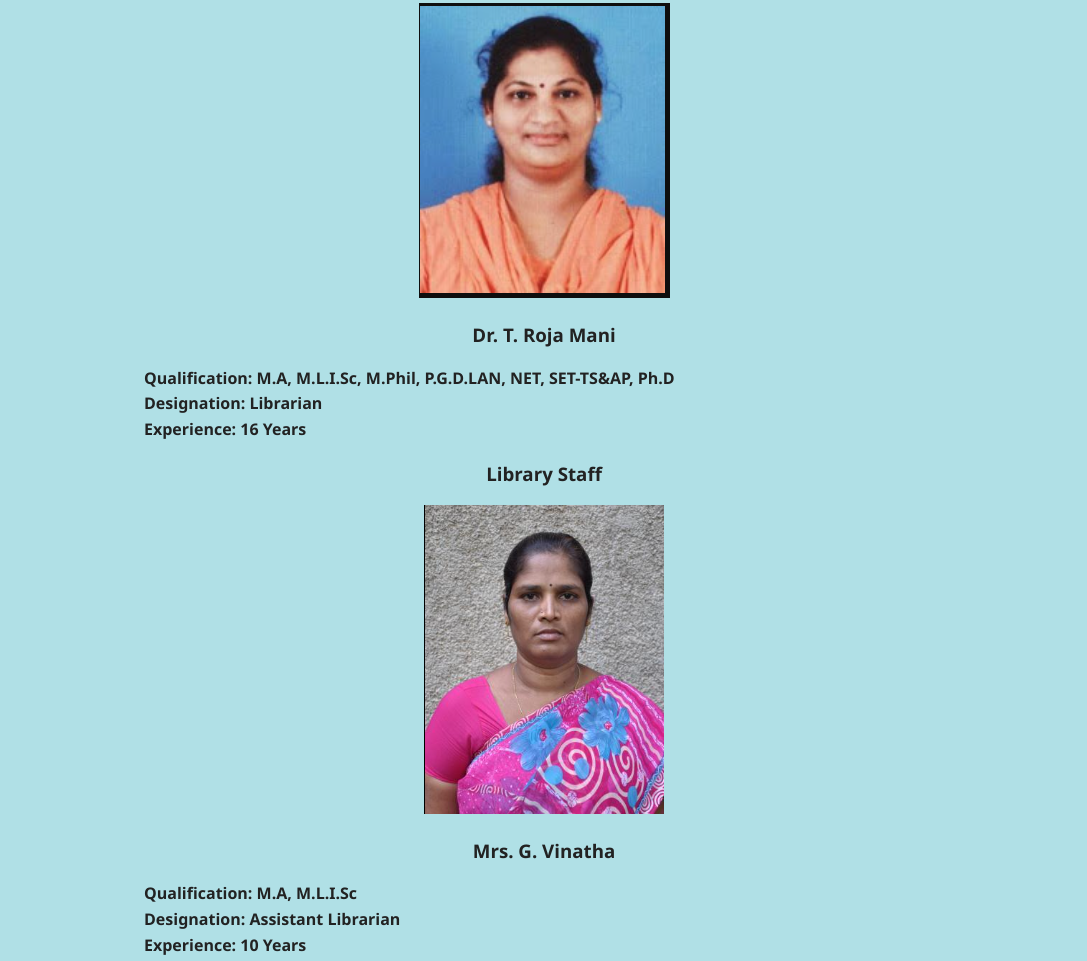
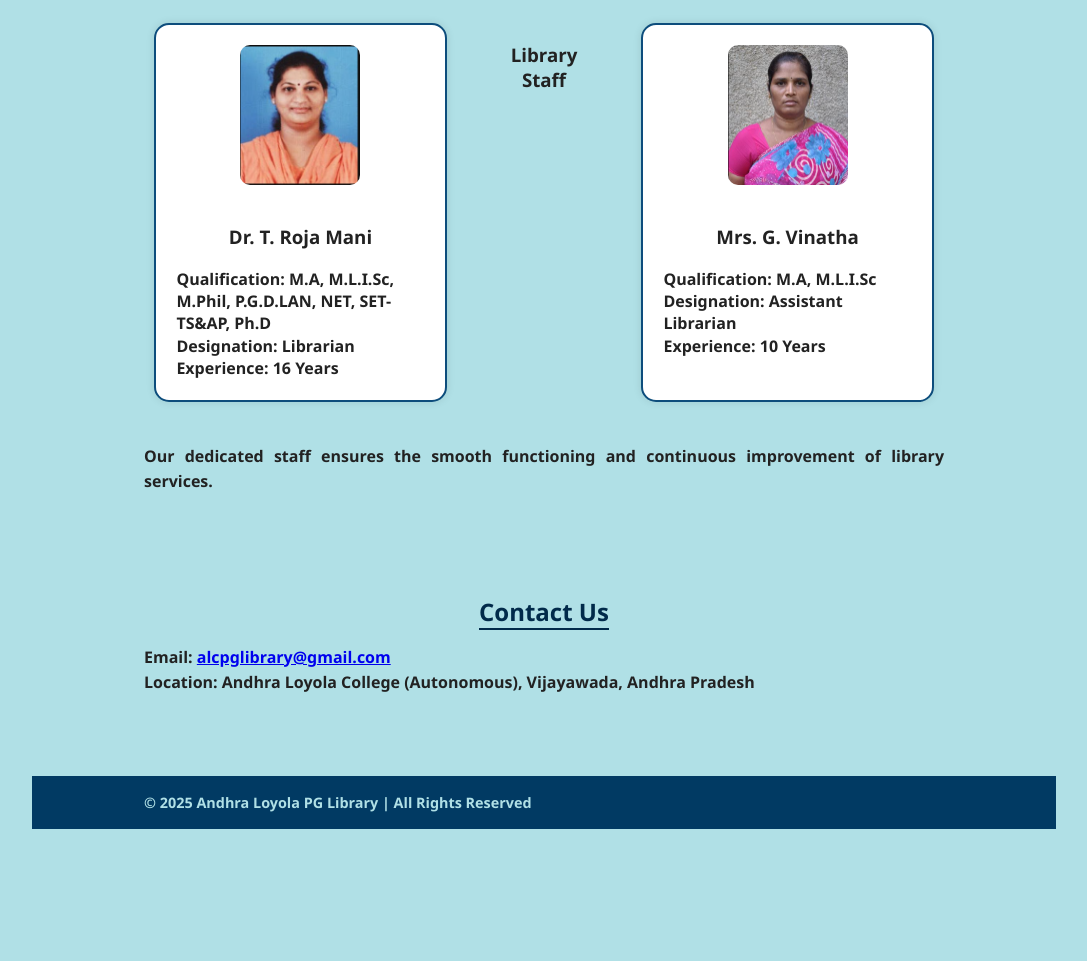
Before and after one commit to JAYA-NTH/Library, a plain HTML site: page index.html in a window 1280 px wide. Shown: the part 2830-3791 px from the top of the page, without its empty margins (96-1183 px from the left). After the commit the page ends 3699 px from the top, so only its background shows below. Drawn offline with Linux system fonts and the light colour scheme.

Commit message:
Update footer color and add card styles
Changed footer text color to powderblue and added new styles for container and card elements.

```diff
--- a/web.css
+++ b/web.css
@@ -100,7 +100,7 @@ section h2 {
 /* Footer */
 footer {
   background-color: #013a63;
-  color: white;
+  color: powderblue;
   text-align: center;
   padding: 15px 0;
   margin-top: 40px;
@@ -155,3 +155,32 @@ footer {
   text-align: center;
   font-weight: bold;
 }
+.container {
+    display: flex;
+    justify-content: center;
+    gap: 40px;
+    padding: 20px;
+}
+
+.card {
+    width: 250px;
+    background: white;
+    border: 2px solid #0d4d7c;
+    border-radius: 15px;
+    padding: 20px;
+    text-align: center;
+    box-shadow: 0 0 8px rgba(0,0,0,0.1);
+}
+
+.profile-img {
+    width: 120px;
+    height: 140px;
+    border-radius: 10px;
+    object-fit: cover;
+    margin-bottom: 15px;
+}
+
+.card p {
+    text-align: left;      /* aligns the text neatly */
+    line-height: 1.4;
+}
```
